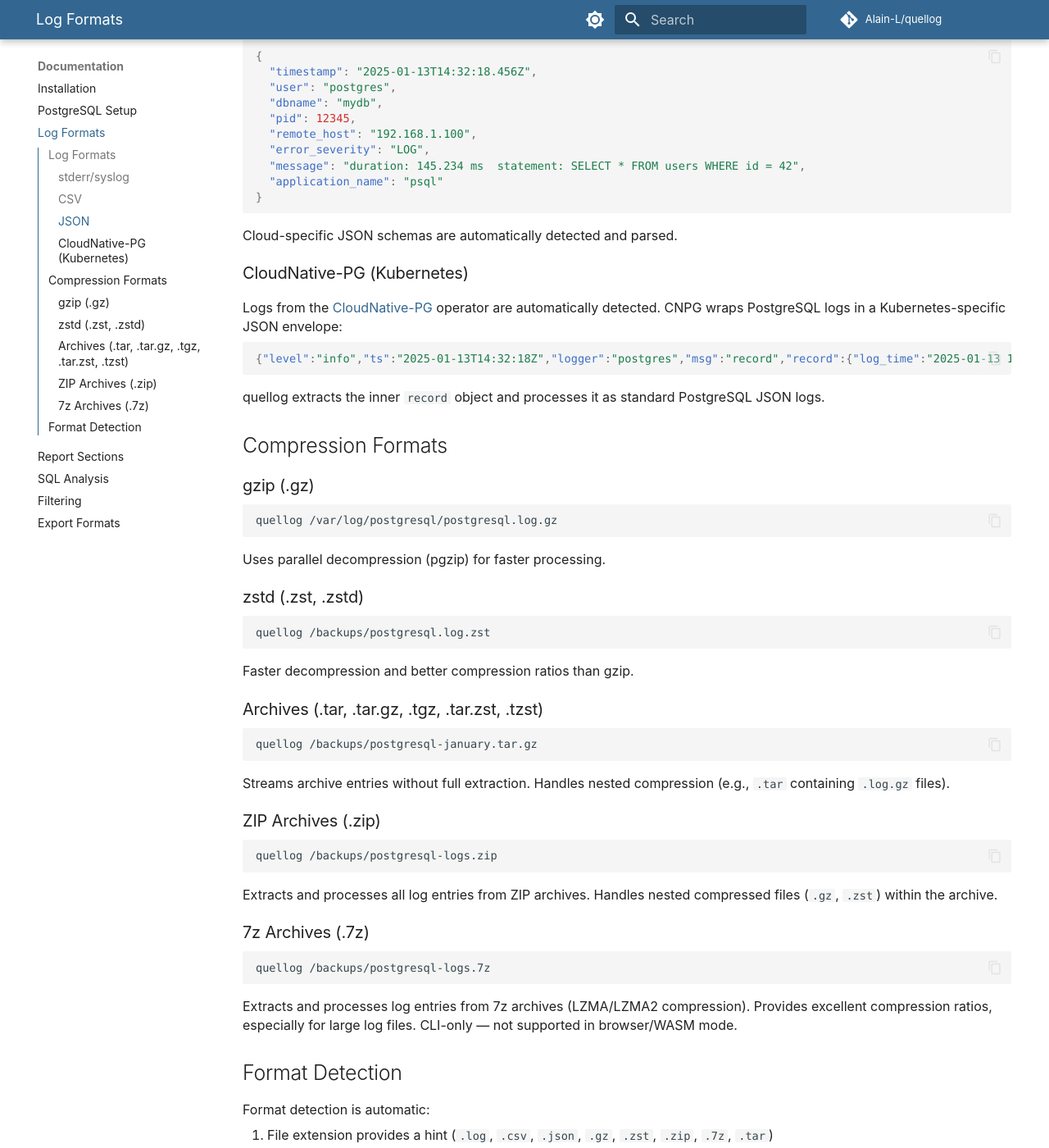
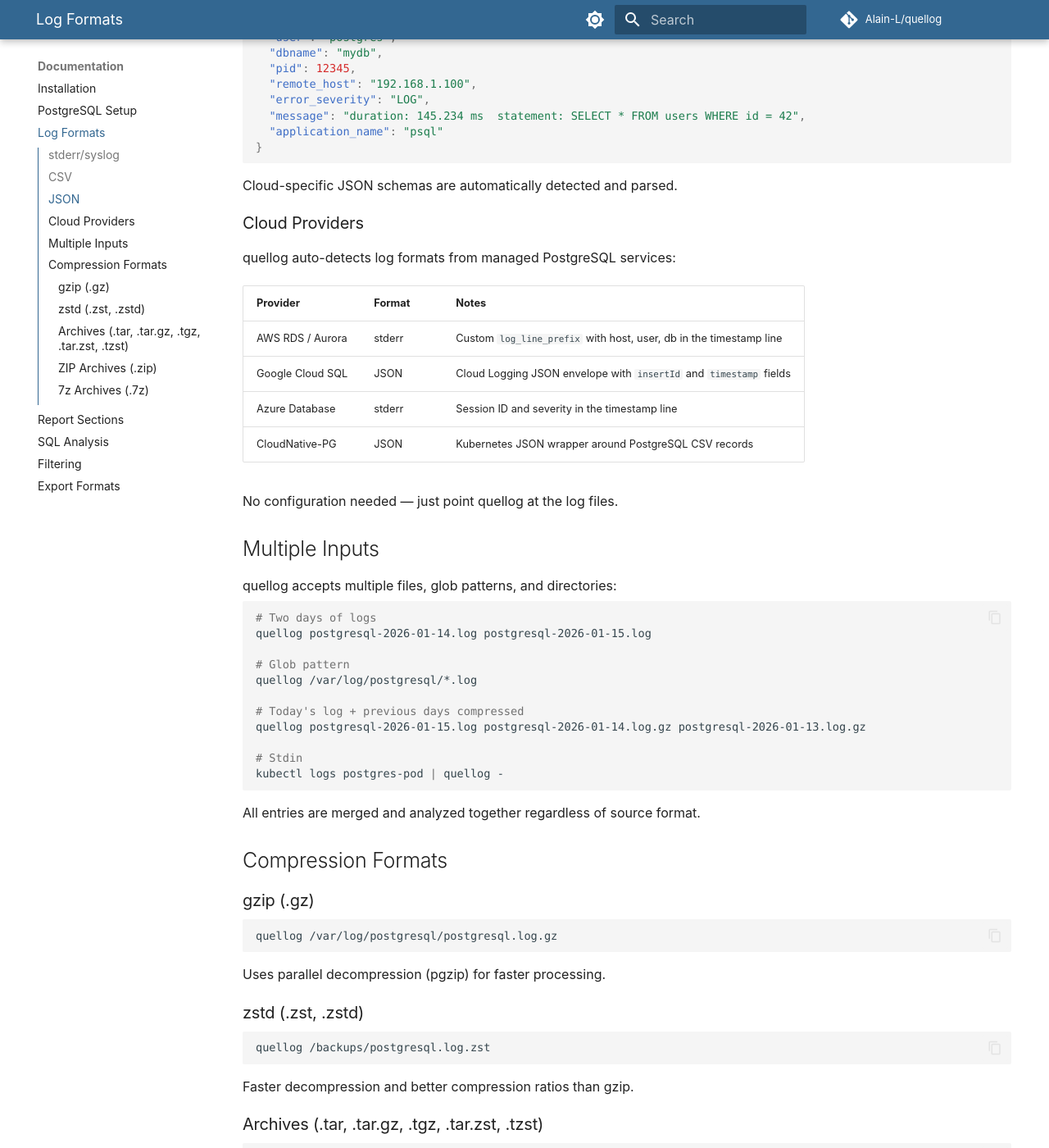
Before and after one commit to Alain-L/quellog, an MkDocs documentation site: the page built from docs/formats.md, in a window 1280 px wide and 1400 px high, scrolled down 753 px. Shown: the whole window at 82% size. Built offline with MkDocs 1.6.1 and Material for MkDocs 9.7.7, drawn with Linux system fonts in a browser that asks for light colours; comment, search, counter and statistics services are not loaded; some of the changed text lies outside the part shown.

Commit message:
docs: trim Log Formats page title and intro

````diff
--- a/docs/formats.md
+++ b/docs/formats.md
@@ -1,8 +1,6 @@
-# Supported Log Formats
+# Log Formats
 
-quellog automatically detects and parses PostgreSQL log formats and compression schemes.
-
-## Log Formats
+All formats are auto-detected from file content — no configuration needed.
 
 ### stderr/syslog
 
@@ -43,15 +41,39 @@
 
 Cloud-specific JSON schemas are automatically detected and parsed.
 
-### CloudNative-PG (Kubernetes)
 
-Logs from the [CloudNative-PG](https://cloudnative-pg.io/) operator are automatically detected. CNPG wraps PostgreSQL logs in a Kubernetes-specific JSON envelope:
+### Cloud Providers
 
-```json
-{"level":"info","ts":"2025-01-13T14:32:18Z","logger":"postgres","msg":"record","record":{"log_time":"2025-01-13 14:32:18.456 UTC","message":"duration: 145.234 ms"}}
+quellog auto-detects log formats from managed PostgreSQL services:
+
+| Provider | Format | Notes |
+|----------|--------|-------|
+| AWS RDS / Aurora | stderr | Custom `log_line_prefix` with host, user, db in the timestamp line |
+| Google Cloud SQL | JSON | Cloud Logging JSON envelope with `insertId` and `timestamp` fields |
+| Azure Database | stderr | Session ID and severity in the timestamp line |
+| CloudNative-PG | JSON | Kubernetes JSON wrapper around PostgreSQL CSV records |
+
+No configuration needed — just point quellog at the log files.
+
+## Multiple Inputs
+
+quellog accepts multiple files, glob patterns, and directories:
+
+```bash
+# Two days of logs
+quellog postgresql-2026-01-14.log postgresql-2026-01-15.log
+
+# Glob pattern
+quellog /var/log/postgresql/*.log
+
+# Today's log + previous days compressed
+quellog postgresql-2026-01-15.log postgresql-2026-01-14.log.gz postgresql-2026-01-13.log.gz
+
+# Stdin
+kubectl logs postgres-pod | quellog -
 ```
 
-quellog extracts the inner `record` object and processes it as standard PostgreSQL JSON logs.
+All entries are merged and analyzed together regardless of source format.
 
 ## Compression Formats
 
@@ -94,14 +116,3 @@
 ```
 
 Extracts and processes log entries from 7z archives (LZMA/LZMA2 compression). Provides excellent compression ratios, especially for large log files. CLI-only — not supported in browser/WASM mode.
-
-## Format Detection
-
-Format detection is automatic:
-
-1. File extension provides a hint (`.log`, `.csv`, `.json`, `.gz`, `.zst`, `.zip`, `.7z`, `.tar`)
-2. Content is sampled (first 32 KB) to verify format
-3. Compression is detected by magic bytes (gzip: `1f 8b`, zstd: `28 b5 2f fd`, zip: `50 4b 03 04`, 7z: `37 7a bc af 27 1c`, tar: `ustar`)
-4. Log format is identified by structure (JSON object, CSV fields, or stderr patterns)
-
-If extension and content disagree, content wins. Binary files are automatically rejected.
````
